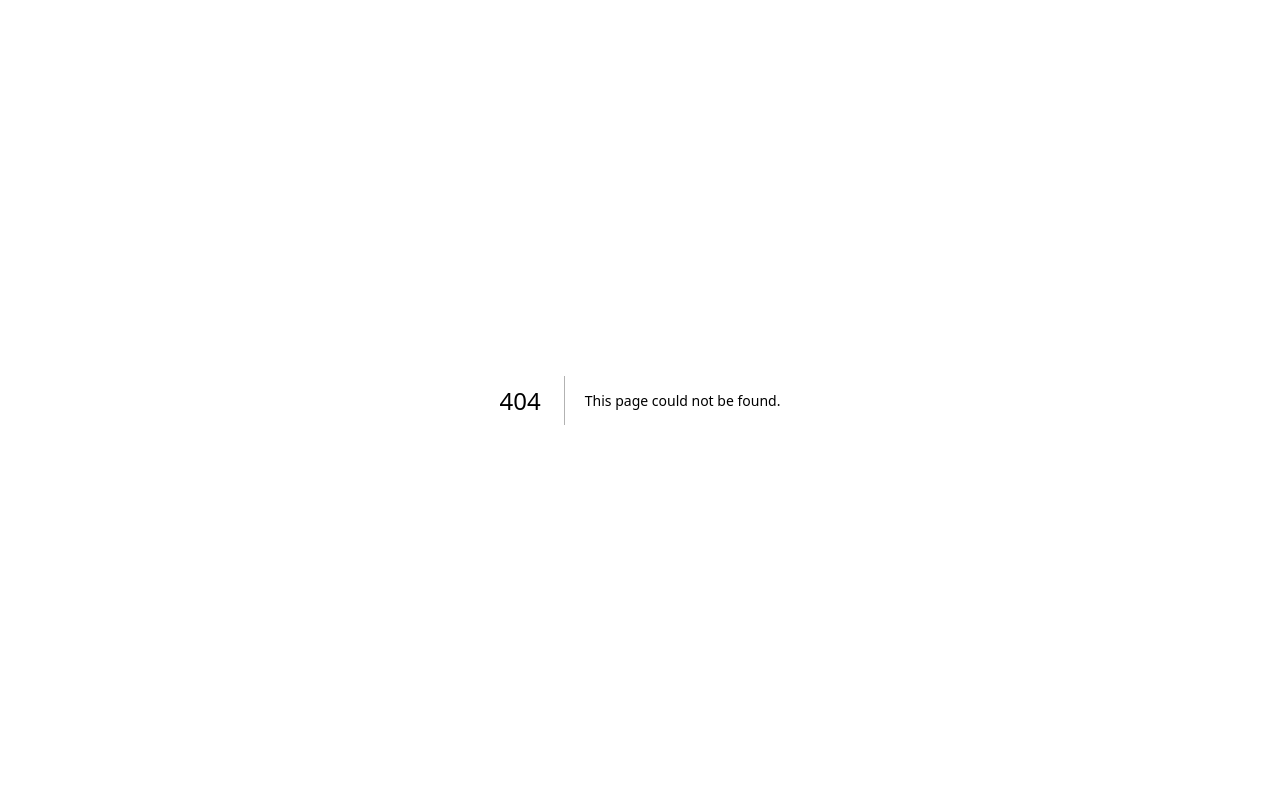
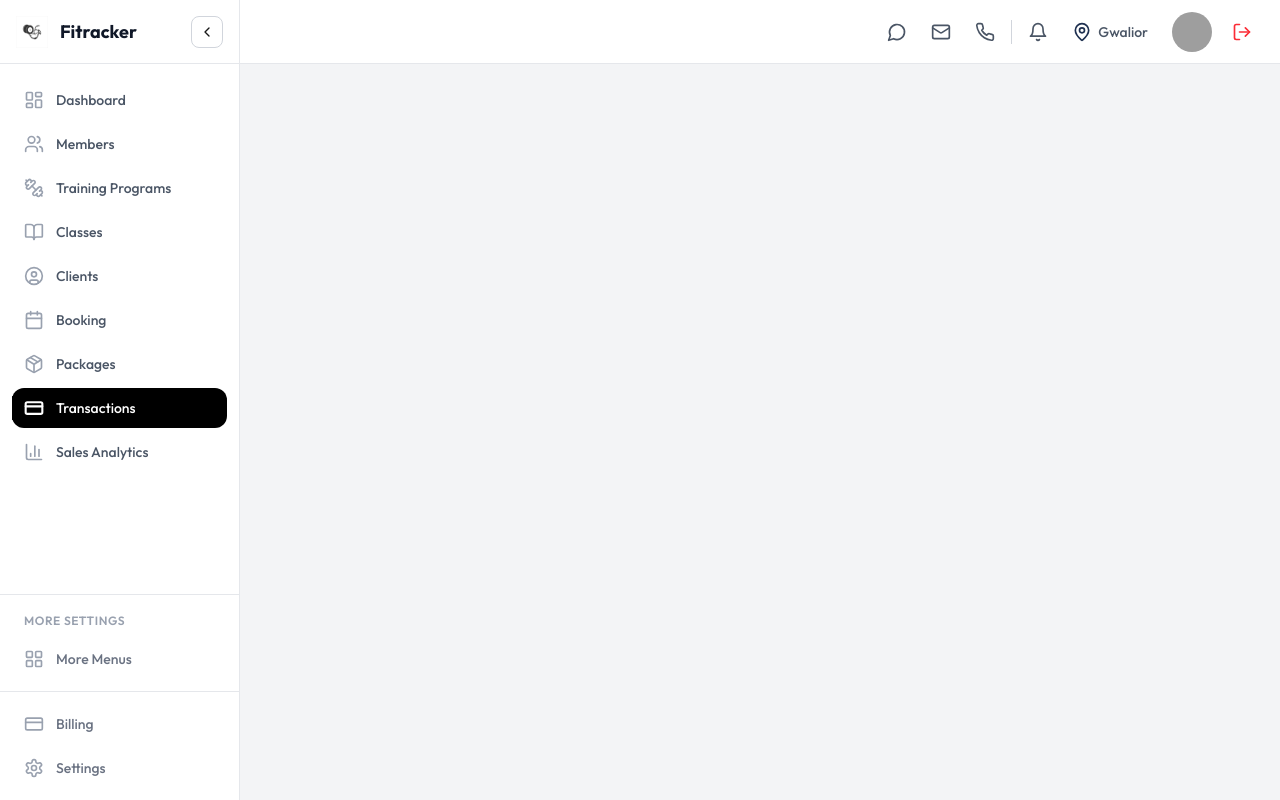
Before and after one commit to Poorvi1824/bookify, a Next.js app in the folder book/bookify/: page /dashboard/transactions in a window 1280 px wide. Before the commit this address had no page. Built offline with nearby package versions, Linux system fonts and the light colour scheme; grey boxes are pictures that could not be loaded.

Commit message:
dashboard sidemenu bar issue solved

```diff
--- a/book/bookify/src/app/component/dashboardlayout/sidebar.js
+++ b/book/bookify/src/app/component/dashboardlayout/sidebar.js
@@ -19,30 +19,39 @@ import {
   Sparkles,
 } from "lucide-react";
 import { useRouter } from "next/navigation";
+import { usePathname } from "next/navigation";
 
 const Sidebar = ({ isCollapsed, setIsCollapsed }) => {
-  const [active, setActive] = useState("Dashboard");
+ const pathname = usePathname();
   const [moreActive, setMoreActive] = useState("");
   const [hoveredIndex, setHoveredIndex] = useState(null);
   const router = useRouter();
 
   const sideMenuBar = [
-    { name: "Dashboard", icon: LayoutDashboard },
-    { name: "Members", icon: Users },
-    { name: "Training Programs", icon: Dumbbell },
-    { name: "Classes", icon: BookOpen },
-    { name: "Clients", icon: UserCircle },
-    { name: "Booking", icon: Calendar },
-    { name: "Packages", icon: Package },
-    { name: "Transactions", icon: CreditCard },
-    { name: "Sales Analytics", icon: BarChart3 },
-  ];
+  { name: "Dashboard", icon: LayoutDashboard, path: "/dashboard" },
+  { name: "Members", icon: Users, path: "/dashboard/members" },
+  { name: "Training Programs", icon: Dumbbell, path: "/dashboard/training-programs" },
+  { name: "Classes", icon: BookOpen, path: "/dashboard/classes" },
+  { name: "Clients", icon: UserCircle, path: "/dashboard/clients" },
+  { name: "Booking", icon: Calendar, path: "/dashboard/booking" },
+  { name: "Packages", icon: Package, path: "/dashboard/packages" },
+  { name: "Transactions", icon: CreditCard, path: "/dashboard/transactions" },
+  { name: "Sales Analytics", icon: BarChart3, path: "/dashboard/sales-analytics" },
+];
 
-  const bottomMenu = [
-    { name: "Billing", icon: BillingIcon },
-    { name: "Settings", icon: Settings },
-  ];
+ const bottomMenu = [
+  { name: "Billing", icon: BillingIcon, path: "/dashboard/billing" },
+  { name: "Settings", icon: Settings, path: "/dashboard/settings" },
+];
 
+ const isMenuActive = (itemName) => {
+  const path =
+    itemName === "Dashboard"
+      ? "/dashboard"
+      : `/dashboard/${itemName.toLowerCase()}`;
+
+  return pathname.startsWith(path);
+};
 
 
 
@@ -71,18 +80,22 @@ const Sidebar = ({ isCollapsed, setIsCollapsed }) => {
         <div className="flex flex-col gap-1 w-full relative">
           {sideMenuBar.map((item, index) => {
             const Icon = item.icon;
-            const isActive = active === item.name;
+          const isActive =
+    item.path === "/dashboard"
+      ? pathname === "/dashboard"
+      : pathname.startsWith(item.path);
+
             return (
               <button
                 key={item.name}
                 onClick={() => {
-                  setActive(item.name);
-                  const path =
-                    item.name === "Dashboard"
-                      ? "/dashboard"
-                      : `/dashboard/${item.name.toLowerCase()}`;
+                  // setActive(item.name);
+                  // const path =
+                  //   item.name === "Dashboard"
+                  //     ? "/dashboard"
+                  //     : `/dashboard/${item.name.toLowerCase()}`;
 
-                  router.push(path);
+                  router.push(item.path);
   }}
                 onMouseEnter={() => setHoveredIndex(index)}
                 onMouseLeave={() => setHoveredIndex(null)}
@@ -173,12 +186,16 @@ const Sidebar = ({ isCollapsed, setIsCollapsed }) => {
       <div className="w-full py-3 px-3 border-t border-gray-200 shrink-0">
         <div className="flex flex-col gap-1">
           {bottomMenu.map((item) => {
-            const Icon = item.icon;
-            const isBottomActive = active === item.name;
+           const Icon = item.icon;
+  const isBottomActive =  item.path === "/dashboard"
+      ? pathname === "/dashboard"
+      : pathname.startsWith(item.path);
+
+
             return (
               <button
                 key={item.name}
-                onClick={() => setActive(item.name)}
+                onClick={() => router.push(item.path)}
                 className={`w-full flex items-center gap-3 px-3 py-2.5 rounded-xl transition-all duration-200
                   ${isBottomActive ? "bg-black text-white" : "text-gray-500 hover:bg-gray-50 hover:text-gray-900"}
                   ${isCollapsed ? "justify-center px-2" : ""}
--- a/book/bookify/src/app/dashboard/clients/page.js
+++ b/book/bookify/src/app/dashboard/clients/page.js
@@ -1,6 +1,7 @@
 "use client";
 
-import AddClients from '@/app/component/clientscomponent/addClients';
+
+import AddClients from '@/app/component/clientscomponent/addclients';
 import ClientTable from '@/app/component/clientscomponent/clientTable';
 
 
--- /dev/null
+++ b/book/bookify/src/app/dashboard/transactions/page.js
@@ -0,0 +1,13 @@
+"use client"
+
+import react, { useState } from "react";
+
+const Transactions = () => {
+  const [status, setStatus] = useState("all");
+  const [searchValue, setSearchValue] = useState("");
+
+
+
+  return(<></>)
+}
+export default Transactions
```
